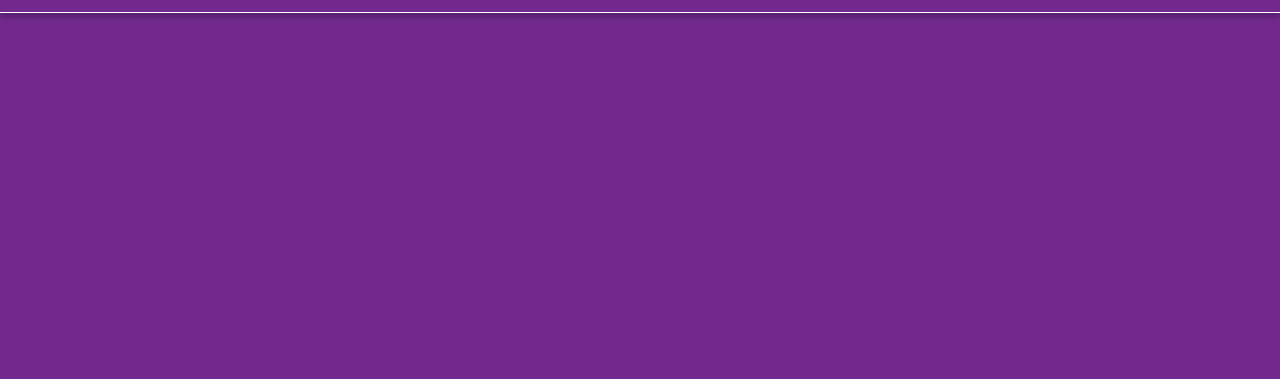
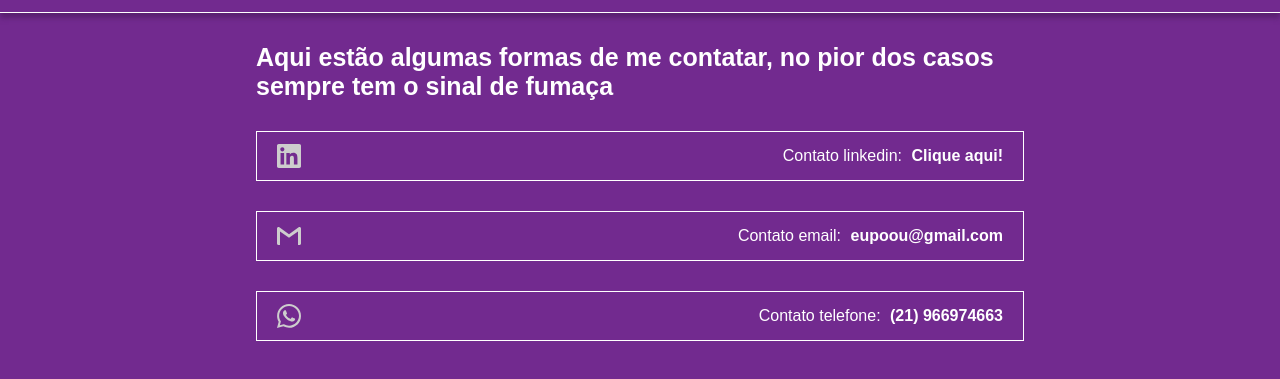
Before and after one commit to Eupou/portfolio, a plain HTML site: page views/contato.html in a window 1280 px wide. Shown: the part 47-426 px from the top of the page. Drawn offline with Linux system fonts and the light colour scheme.

Commit message:
update contato page

```diff
--- /dev/null
+++ b/css/contato.css
@@ -0,0 +1,29 @@
+.contato__texto {
+    font-size: 25px;
+    width: 60vw;
+    margin: 30px auto;
+}
+
+.contato__box {
+    display: flex;
+    align-items: center;
+    justify-content: space-between;
+    margin: 30px auto;
+    height: 50px;
+    width: 60vw;
+    border: 1px solid white;
+}
+
+.contato__box svg {
+    margin-left: 20px;
+}
+
+.contato__box div {
+    margin-right: 20px;
+}
+
+
+.fw-600 {
+    margin-left: 5px;
+    font-weight: 600;
+}
--- a/css/style.css
+++ b/css/style.css
@@ -8,6 +8,7 @@
 
 :root {
   --main-color: #722a8f;
+  --constrast-color: #21092b;
   --default-font-color: #fff;
   --default-font-family: sans-serif;
 }
@@ -16,11 +17,17 @@ body {
   background-color: var(--main-color);
   color: var(--default-font-color);
   font-family: var(--default-font-family);
+  background-color: var(--main-color);
 }
 
 a {
   text-decoration: none;
   color: var(--default-font-color);
+  transition: .3s;
+}
+
+a:hover {
+  text-shadow: 0px 0px 5px white;
 }
 
 li {
@@ -161,6 +168,8 @@ li {
 }
 
 .projetos__explicacao {
+  display: flex;
+  flex-direction: column;
   width: 500px;
   font-size: 22px;
 }
@@ -169,6 +178,21 @@ li {
   .projetos__explicacao {
     padding: 10px;
   }
+}
+
+.btn-projeto {
+  display: flex;
+  justify-content: center;
+  align-items: center;
+  padding: 5px;
+  margin-top: 20px;
+  background-color: #21092b;
+  transition: .5s;
+}
+
+.btn-projeto:hover {
+  background-color: white;
+  color: #21092b;
 }
 
 .item__celular {
@@ -258,4 +282,10 @@ li {
 
 .footer nav ul {
   display: flex;
+  width: 250px;
+  justify-content: space-between;
 }
+
+.footer nav ul li a {
+  font-size: 19px;
+}
--- a/views/contato.html
+++ b/views/contato.html
@@ -7,6 +7,7 @@
     <title>Wesley Gomes</title>
     <link rel="shortcut icon" href="../img/favicon.ico" type="image/x-icon">
     <link rel="stylesheet" href="../css/style.css">
+    <link rel="stylesheet" href="../css/contato.css">
 </head>
 <body>
     <header class="header">
@@ -21,7 +22,37 @@
         </nav>
     </header>
     <main>
+        <div class="container__contato">
+            <h1 class="contato__texto">
+                Aqui estão algumas formas de me contatar, no pior dos casos sempre tem o sinal de fumaça
+            </h1>
+            <div class="contato__box">
+                <svg width="24" height="24" viewBox="0 0 24 24" fill="none" xmlns="http://www.w3.org/2000/svg">
+                    <path d="M20.447 20.452H16.893V14.883C16.893 13.555 16.866 11.846 15.041 11.846C13.188 11.846 12.905 13.291 12.905 14.785V20.452H9.351V9H12.765V10.561H12.811C13.288 9.661 14.448 8.711 16.181 8.711C19.782 8.711 20.448 11.081 20.448 14.166V20.452H20.447ZM5.337 7.433C4.193 7.433 3.274 6.507 3.274 5.368C3.274 4.23 4.194 3.305 5.337 3.305C6.477 3.305 7.401 4.23 7.401 5.368C7.401 6.507 6.476 7.433 5.337 7.433ZM7.119 20.452H3.555V9H7.119V20.452ZM22.225 0H1.771C0.792 0 0 0.774 0 1.729V22.271C0 23.227 0.792 24 1.771 24H22.222C23.2 24 24 23.227 24 22.271V1.729C24 0.774 23.2 0 22.222 0H22.225Z" fill="#CDCDCD"/>
+                </svg>
+                <div>
+                    Contato linkedin: <a class="fw-600" href="https://www.linkedin.com/in/wesley-gomes-7ba035206/" target="_blank">Clique aqui!</a>
+                </div>
+            </div>
 
+            <div class="contato__box">
+                <svg width="24" height="24" viewBox="0 0 24 24" fill="none" xmlns="http://www.w3.org/2000/svg">
+                    <path d="M24 4.5V19.5C24 20.35 23.35 21 22.5 21H21V7.387L12 13.85L3 7.387V21H1.5C0.649 21 0 20.35 0 19.5V4.5C0 4.075 0.162 3.7 0.431 3.432C0.7 3.16 1.076 3 1.5 3H2L12 10.25L22 3H22.5C22.925 3 23.3 3.162 23.569 3.432C23.839 3.7 24 4.075 24 4.5Z" fill="#CDCDCD"/>
+                </svg>
+                <div>
+                    Contato email: <span class="fw-600">eupoou@gmail.com</span>
+                </div>
+            </div>
+
+            <div class="contato__box">
+                <svg width="24" height="24" viewBox="0 0 24 24" fill="none" xmlns="http://www.w3.org/2000/svg">
+                    <path d="M17.498 14.382C17.197 14.232 15.731 13.515 15.458 13.416C15.185 13.315 14.985 13.266 14.785 13.566C14.588 13.861 14.014 14.53 13.841 14.728C13.666 14.923 13.492 14.938 13.195 14.803C12.895 14.653 11.932 14.338 10.792 13.318C9.904 12.523 9.308 11.548 9.132 11.248C8.958 10.948 9.113 10.783 9.262 10.633C9.398 10.498 9.563 10.288 9.713 10.11C9.859 9.929 9.907 9.809 10.01 9.614C10.11 9.404 10.059 9.239 9.985 9.09C9.91 8.94 9.313 7.47 9.063 6.884C8.823 6.3 8.576 6.374 8.391 6.374C8.219 6.359 8.02 6.359 7.82 6.359C7.62 6.359 7.297 6.433 7.023 6.718C6.75 7.018 5.978 7.738 5.978 9.193C5.978 10.648 7.048 12.058 7.197 12.268C7.346 12.463 9.302 15.463 12.297 16.753C13.011 17.053 13.567 17.233 14.001 17.382C14.715 17.609 15.366 17.577 15.881 17.503C16.455 17.412 17.648 16.782 17.897 16.077C18.152 15.372 18.152 14.787 18.077 14.652C18.003 14.517 17.807 14.442 17.507 14.307L17.498 14.382ZM12.061 21.75H12.045C10.275 21.75 8.521 21.27 6.99 20.37L6.63 20.156L2.88 21.131L3.885 17.486L3.646 17.111C2.656 15.535 2.13 13.72 2.13 11.851C2.13 6.406 6.585 1.966 12.072 1.966C14.726 1.966 17.217 3.001 19.093 4.876C20.968 6.735 22.002 9.226 22.002 11.866C21.998 17.31 17.542 21.751 12.067 21.751L12.061 21.75ZM20.52 3.449C18.24 1.245 15.24 0 12.045 0C5.463 0 0.104 5.334 0.101 11.893C0.101 13.989 0.65 16.033 1.696 17.838L0 24L6.335 22.348C8.081 23.291 10.045 23.792 12.045 23.795H12.051C18.636 23.795 23.997 18.459 24 11.899C24 8.723 22.76 5.734 20.505 3.488" fill="#CDCDCD"/>
+                </svg>
+                <div>
+                    Contato telefone: <span class="fw-600">(21) 966974663</span>
+                </div>
+            </div>
+        </div>
     </main>
 </body>
 </html>
```
Also changed, not shown: index.html (+9 -2 lines).
